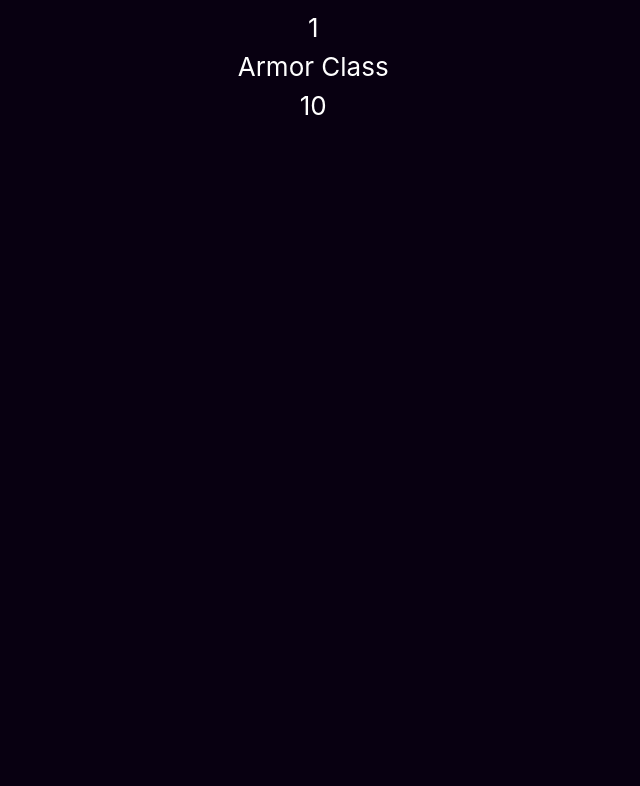
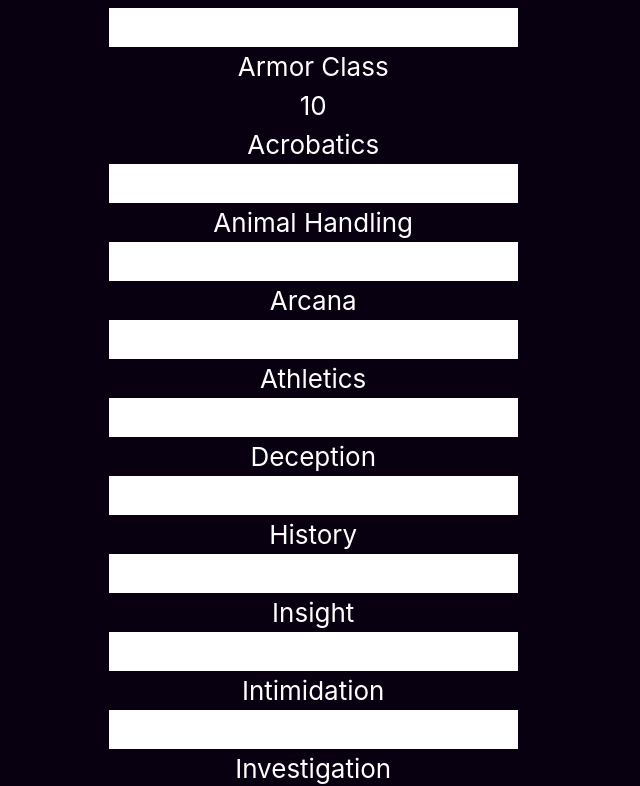
Before and after one commit to 240708-NET-FS/Magic-Melee, a React (Create React App) app in the folder frontend/: page /home in a window 1280 px wide. Shown: the part 772-1558 px from the top of the page, without its empty margins (0-640 px from the left). Before the commit the page ends 897 px from the top, so only its background shows below. Built offline with nearby package versions, Linux system fonts and the light colour scheme.

Commit message:
completed reactive skills list

```diff
--- a/frontend/src/Screens/ViewCharacterPage/CharacterSheet.jsx
+++ b/frontend/src/Screens/ViewCharacterPage/CharacterSheet.jsx
@@ -2,6 +2,7 @@ import React, { useState } from "react";
 import NameAndStatusContainer from "./Containers/NameAndStatusContainer";
 import AbilityScoreContainer from "./Containers/AbilityScoreContainer";
 import ArmorClass from "./Components/ArmorClass";
+import SkillsContainer from "./Containers/SkillsContainer";
 // components :
 // NameAndStatusContainer
 // StatsContainer
@@ -19,6 +20,10 @@ const CharacterSheet = () => {
         <AbilityScoreContainer />
         <ArmorClass value={10} />
       </section>
+
+      <section className="flex flex-row">
+        <SkillsContainer />
+      </section>
     </section>
   );
 };
--- a/frontend/src/Screens/ViewCharacterPage/Components/AbilityScore.jsx
+++ b/frontend/src/Screens/ViewCharacterPage/Components/AbilityScore.jsx
@@ -1,10 +1,15 @@
 import React from "react";
-const AbilityScore = ({ scoreName, scoreVal }) => {
+// TODO: #10 add reactivity
+const AbilityScore = ({ scoreName, scoreVal, handleChange }) => {
   return (
     <section className="flex flex-col border-white border-2 rounded-md mr-5">
       {" "}
       <h2 className="border-black underline"> {scoreName} </h2>{" "}
-      <p> {scoreVal}</p>{" "}
+      <input
+        className="bg-transparent"
+        value={scoreVal}
+        onChange={(e) => handleChange(scoreName, e.target.value)}
+      />{" "}
     </section>
   );
 };
--- /dev/null
+++ b/frontend/src/Screens/ViewCharacterPage/Components/Skill.jsx
@@ -0,0 +1,17 @@
+import React from "react";
+// TODO: #10 add reactivity
+const Skill = ({ skillName, skillVal, handleChange }) => {
+  return (
+    <section className="flex flex-row justify-between border-white border-2 rounded-md mr-5">
+      {" "}
+      <h2 className="border-black underline"> {skillName} </h2>{" "}
+      <input
+        className="bg-transparent justify-self-end"
+        value={skillVal}
+        onChange={(e) => handleChange(skillName, e.target.value)}
+      />{" "}
+    </section>
+  );
+};
+
+export default Skill;
--- a/frontend/src/Screens/ViewCharacterPage/Containers/AbilityScoreContainer.jsx
+++ b/frontend/src/Screens/ViewCharacterPage/Containers/AbilityScoreContainer.jsx
@@ -3,15 +3,33 @@ import AbilityScore from "../Components/AbilityScore";
 const AbilityScoreContainer = ({ charID }) => {
   // will need to use an effect hook to get ability scores
   const [scores, updateScores] = useState(defaultScores);
+
+  const handleChange = (name, val) => {
+
+    const newScores = { ...scores };
+    newScores[name] = val;
+    updateScores(newScores);
+  };
+
   let scoreArr = scoreNameArr.map((name) => (
-    <AbilityScore scoreName={name} scoreVal={scores[name]} />
+    <AbilityScore
+      scoreName={name}
+      scoreVal={scores[name]}
+      handleChange={handleChange}
+    />
   ));
 
   useEffect(() => {
     scoreArr = scoreNameArr.map((name) => (
-      <AbilityScore scoreName={name} scoreVal={scores[name]} />
+      <AbilityScore
+        scoreName={name}
+        scoreVal={scores[name]}
+        handleChange={handleChange}
+      />
     ));
+    // TODO: #11 create updateAbilityScores API request and call here
   }, [scores]);
+
   return (
     <section className="basis:2/5 grow">
       <section className="flex flex-row justify-between  mr-20">
--- /dev/null
+++ b/frontend/src/Screens/ViewCharacterPage/Containers/SkillsContainer.jsx
@@ -0,0 +1,61 @@
+import React, { useState, useEffect } from "react";
+import Skill from "../Components/Skill";
+
+const SkillsContainer = () => {
+  const [skills, updateSkills] = useState(defaultSkills);
+
+  const handleChange = (name, val) => {
+    const newSkills = { ...skills };
+    newSkills[name] = val;
+    updateSkills(newSkills);
+  };
+
+  let SkillComponentArr = Object.getOwnPropertyNames(defaultSkills).map(
+    (name) => (
+      <Skill
+        skillName={name}
+        skillVal={skills[name]}
+        handleChange={handleChange}
+      />
+    )
+  );
+  useEffect(() => {
+    SkillComponentArr = Object.getOwnPropertyNames(defaultSkills).map(
+      (name) => (
+        <Skill
+          skillName={name}
+          skillVal={skills[name]}
+          handleChange={handleChange}
+        />
+      )
+    );
+  }, [skills]);
+
+  return (
+    <section className="flex flex-col border-black border-2 rounded-md basis-1/2">
+      {SkillComponentArr}
+    </section>
+  );
+};
+
+const defaultSkills = {
+  Acrobatics: 0,
+  "Animal Handling": 0,
+  Arcana: 0,
+  Athletics: 0,
+  Deception: 0,
+  History: 0,
+  Insight: 0,
+  Intimidation: 0,
+  Investigation: 0,
+  Medicine: 0,
+  Nature: 0,
+  Perception: 0,
+  Performance: 0,
+  Persuasion: 0,
+  Religion: 0,
+  "Sleight of Hand": 0,
+  Stealth: 0,
+  Survival: 0,
+};
+export default SkillsContainer;
```
